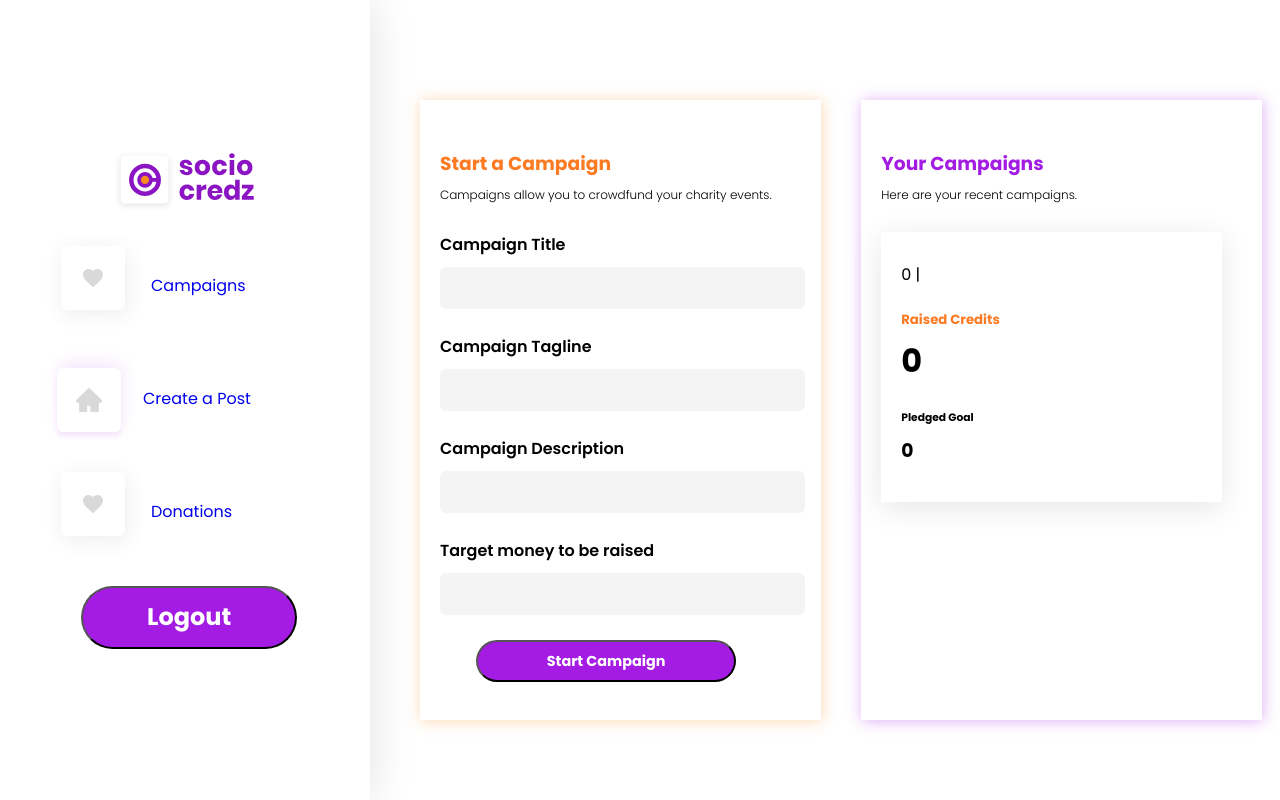
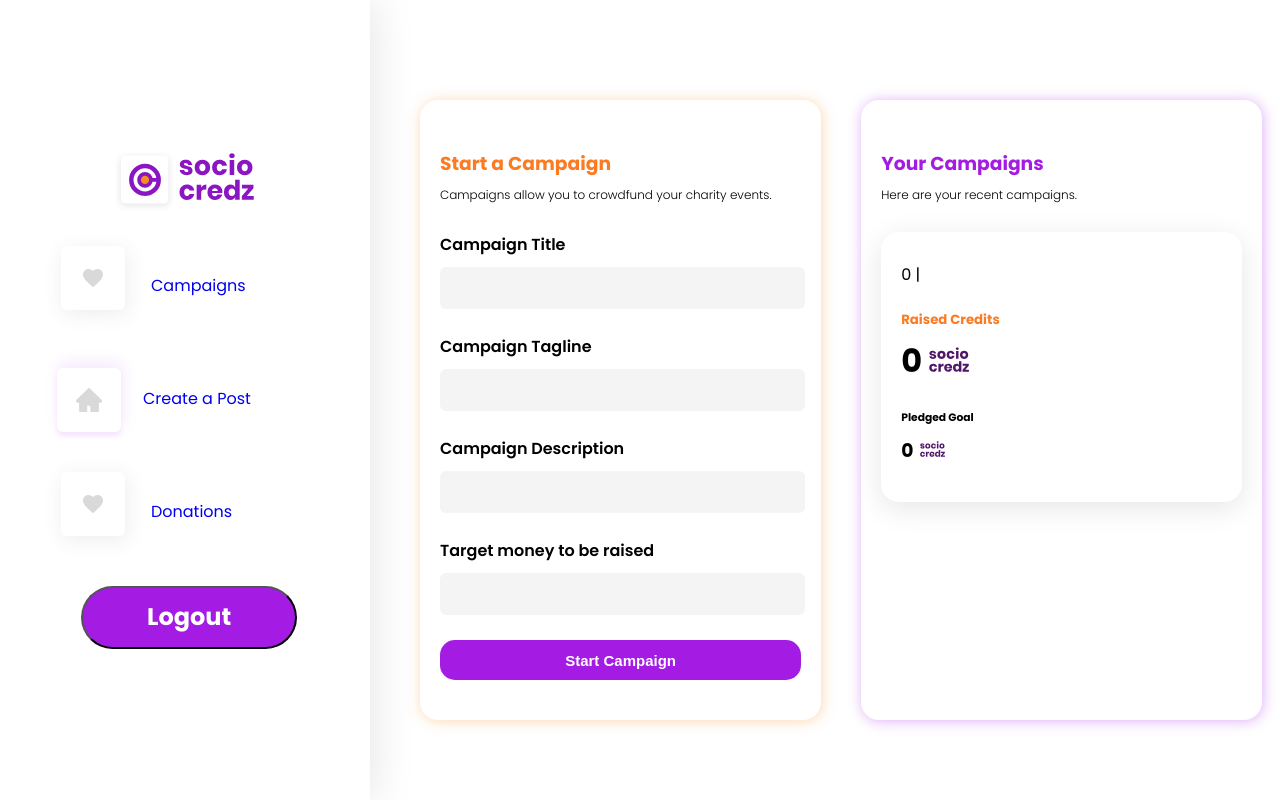
Before and after one commit to TeamRekursion/sociocredz-frontend, a React (Create React App) app: page /campaign in a window 1280 px wide. Built offline with nearby package versions, Linux system fonts and the light colour scheme; no server answers; the HTML template or start-up script is replaced by a standard one.

Commit message:
fix: final UI fixes

```diff
--- a/src/App.css
+++ b/src/App.css
@@ -1,3 +1,14 @@
+body{
+    -ms-overflow-style: none;  /* IE and Edge */
+    scrollbar-width: 50px;
+}
+.main{
+            width: 100%;
+            background-color: #f4f4f4;
+            border-radius: 15px;
+            display: flex;
+            align-content: space-between;
+}
 .navbar{
     height: 100px;
     display: flex;
@@ -79,6 +90,15 @@ li {
 .logpu{
     width: 100%;
     height: 40px;
+    border-style: none;
+    background-color: #f4f4f4;
+    margin-top: 10px;
+    border-radius: 6px;
+    outline: none;
+}
+.logpu1{
+    width: 100%;
+    height: 160px;
     border-style: none;
     background-color: #f4f4f4;
     margin-top: 10px;
@@ -180,10 +200,6 @@ li {
   .gg > li > span > .log{
     display:block;
   }
-  .menu-dropdown{
-      /*border-style: solid;*/
-      /*border-color: black;*/
-  }
   li > span{
       /* text-decoration: none; */
       display: inline-block;
@@ -197,11 +213,13 @@ li {
       padding: 30px 20px;
       width: 42%;
       height: 70vh;
+      border-radius: 18px;
       box-shadow: 1px 1px 14px rgba(247, 141, 29, 0.34);
   }
   .rightg{
       margin-top: 100px;
       padding: 30px 20px;
+      border-radius: 18px;
       margin-left: 40px;
       width: 42%;
       height: 70vh;
@@ -214,22 +232,109 @@ li {
 
   }
   .card{
-      width: calc(100% - 60px);
+      width: calc(100% - 40px);
+      border-radius: 18px;
       height: 210px;
       padding: 30px 20px;
+
       box-shadow: 0px 6.31102px 28.5969px rgba(0, 0, 0, 0.1);
   }
 .card-post{
     display: flex;
+    background-color: #e9e9e9;
     flex-direction: column;
+    border-radius: 15px;
     width: calc(100% - 60px);
-    height: 450px;
+    height: 400px;
+    overflow-y:scroll;
     padding: 10px 30px;
     box-shadow: 0px 6.31102px 28.5969px rgba(0, 0, 0, 0.1);
 }
   .kam{
       margin-top: -15px;
   }
+  .mk{
+      margin-top: 0px;
+    width: 100%;
+    height: 40px;
+    background-color: #A41BE4;
+    border-radius: 15px;
+    color: white;
+    border-style: none;
+    outline: none;
+    cursor: pointer;
+    /* font-family: 'Poppins', */
+    /* fontStyle: 'normal', */
+    font-weight: 600;
+    font-Size: 15px;
+
+    /* lineHeight: '36px', */
+    /* color: '#FFFFFF' */
+  }
+  .mk1{
+      margin-top: 20px;
+    width: 100%;
+    height: 40px;
+    background-color: #A41BE4;
+    border-radius: 15px;
+    color: white;
+    border-style: none;
+    outline: none;
+    cursor: pointer;
+    /* font-family: 'Poppins', */
+    /* fontStyle: 'normal', */
+    font-weight: 600;
+    font-Size: 15px;
+
+    /* lineHeight: '36px', */
+    /* color: '#FFFFFF' */
+  }
+  .soc{
+      width:40px;
+      margin-left: 7px;
+  }
+  .soc1{
+      width:25px;
+      margin-left: 7px;
+  }
+  .sq{
+    /* background-color: transparent; */
+    color: #FC7B22;
+    /* width: 300px; */
+    border-style: solid;
+    margin: 20px 0px;
+    padding: 10px 174px;
+    font-family: sans-serif;
+    border-radius: 0.3rem;
+    cursor: pointer;
+    /* margin-top: 1rem; */
+  }
+  .org{
+      width:70%;
+      margin-left: 400px;
+      /* border-style: solid; */
+      padding-top: 150px;
+      /* height: 50vh; */
+      /* display: flex; */
+      /* align-items: center; */
+  }
+  .reor{
+      margin-top: -80px;
+      height: 80vh;
+      border-radius: 20px;
+      /* border-style: solid; */
+      box-shadow: 1px 1px 14px rgba(247, 141, 29, 0.34);
+  }
+  .his{
+      padding: 30px;
+      color: #FC7B22;
+  }
+  .cod{
+      margin: 120px;
+  }
+  /* .sq1{
+    width: 100%;
+  } */
 
 
 
--- a/src/components/campcard.js
+++ b/src/components/campcard.js
@@ -1,5 +1,6 @@
 import React from 'react'
 import api from "../utils/apiCalls";
+import soc from "../Assets/sociocredz.svg"
 
 class Campcard extends React.Component {
     state = {
@@ -43,9 +44,13 @@ class Campcard extends React.Component {
             <span>{this.state.title} | <span style={{color:"#a41be4"}}>{this.state.tagline}</span></span>
 
             <h5 style={{color:"#fc7b22"}}>Raised Credits</h5>
-            <h1 className="kam"><span>{this.state.moneyRaised}</span></h1>
+            <h1 className="kam"><span>{this.state.moneyRaised}
+            <img src={soc} alt="soc" className="soc"/>
+            </span></h1>
             <h6>Pledged Goal</h6>
-            <h3 className="kam"><span>{this.state.moneyRequired}</span></h3>
+            <h3 className="kam"><span>{this.state.moneyRequired}
+            <img src={soc} alt="soc" className="soc1"/>
+            </span></h3>
         </div>
       </div>
     )
--- a/src/pages/campaign.js
+++ b/src/pages/campaign.js
@@ -12,9 +12,9 @@ class Landingpage extends React.Component {
     moneyRaised:'',
     token: '',
   }
-  constructor (props) {
-    super(props)
-  }
+  // constructor (props) {
+  //   super(props)
+  // }
 
   async componentDidMount () {
     let token = localStorage.getItem("token")
@@ -26,7 +26,7 @@ class Landingpage extends React.Component {
     e.preventDefault();
     let response = await api.CreateCampaign(this.state.token, this.state.tagline,
         this.state.desc, this.state.moneyRaised, this.state.title)
-    if (response.code == 201) {
+    if (response.code === 201) {
       alert("campaign created!")
     } else {
       alert("Campaign Creation Failed!")
@@ -73,21 +73,8 @@ class Landingpage extends React.Component {
               })}/>
                 <br/>
                 <br/>
-              <div style={{
-                paddingLeft: '10%'
-              }}>
-                <button type="submit" onClick={this.handleSubmit} style={{
-                  width: '80%',
-                  height: '30%',
-                  background: '#A41BE4',
-                  borderRadius: '44.1px',
-                  fontFamily: 'Poppins',
-                  fontStyle: 'normal',
-                  fontWeight: 'bold',
-                  fontSize: '90%',
-                  lineHeight: '36px',
-                  color: '#FFFFFF'
-                }}>
+              <div>
+                <button type="submit" onClick={this.handleSubmit} className="mk">
                   Start Campaign
                 </button>
               </div>
--- a/src/pages/donations.js
+++ b/src/pages/donations.js
@@ -1,6 +1,6 @@
 import React from 'react'
 import Dashnav from '../components/dashnav';
-import Campcard from '../components/campcard';
+// import Campcard from '../components/campcard';
 import api from '../utils/apiCalls';
 // import Democarasol from '../components/caraso/l'
 
@@ -9,14 +9,8 @@ function DonationsCard(props) {
     let { name, credits, donationId }  = props;
     return (
         <div style={{
-            margin: '1%',
-            width: '1161.25px',
-            height: '184.98px',
-            background: '#F8F8F8',
-            borderRadius: '15px',
-            display: 'flex',
-            alignContent: 'space-between',
-        }}>
+
+        }} className="main">
             {/*<div>*/}
 
             {/*</div>*/}
@@ -72,9 +66,9 @@ class Landingpage extends React.Component {
         token: '',
 
     }
-    constructor (props) {
-        super(props)
-    }
+    // constructor (props) {
+    //     super(props)
+    // }
 
     updateDonations = async () => {
         let response = await api.FetchDonations(this.state.token);
@@ -98,7 +92,7 @@ class Landingpage extends React.Component {
         e.preventDefault();
         let response = await api.CreateCampaign(this.state.token, this.state.tagline,
             this.state.desc, this.state.moneyRaised, this.state.title)
-        if (response.code == 201) {
+        if (response.code === 201) {
             alert("campaign created!")
         } else {
             alert("Campaign Creation Failed!")
@@ -108,7 +102,7 @@ class Landingpage extends React.Component {
         return (
             <div>
                 <Dashnav/>
-                <div className="grid-set">
+                {/* <div className="grid-set">
                     <div style={{
                         display: 'flex',
                         flex: 1,
@@ -137,22 +131,28 @@ class Landingpage extends React.Component {
                                 fontSize: '36px',
                                 lineHeight: '54px',
                                 color: '#F78D1D'
-                            }}>Donations</div>
+                            }}>Donations</div> */}
+                            <div className="org">
+                                <div className="reor">
+                                    <h2 className="his">Donations</h2>
                                 <div style={{
                                     padding: '10px',
                                     display: 'flex',
                                     margin: '10px',
                                     flexDirection: 'column'
-                            }}>
-
+                                }} className="cod">
                                 {this.state.donations.map( (e, i) => {
                                     return (<DonationsCard key={i} name={e.User.userName} credits={e.amount} donationId={e.donationId} />)
                                 })}
 
                                 </div>
                                 </div>
+
                             </div>
+
+                        {/* </div>
                     </div>
+                </div> */}
             </div>
         )
     }
--- a/src/pages/posts.js
+++ b/src/pages/posts.js
@@ -1,6 +1,6 @@
 import React from 'react'
 import Dashnav from '../components/dashnav';
-import Campcard from '../components/campcard';
+// import Campcard from '../components/campcard';
 import api from '../utils/apiCalls';
 import PostCard from "../components/PostCard";
 // import Democarasol from '../components/caraso/l'
@@ -12,9 +12,9 @@ class Posts extends React.Component {
     postPhotoUrl: 'https://penji.co/wp-content/uploads/2019/08/red-cross-uganda-non-profit-posters.jpg',
     token: ''
   }
-  constructor (props) {
-    super(props)
-  }
+  // constructor (props) {
+  //   super(props)
+  // }
 
   // fetchLast = () => {
   //   api.FetchCampaigns
@@ -30,7 +30,7 @@ class Posts extends React.Component {
   handleSubmit = async (e) => {
     e.preventDefault();
     let response = await api.CreatePost(this.state.token, this.state.title, this.state.desc, this.state.postPhotoUrl)
-    if (response.code == 201) {
+    if (response.code === 201) {
       alert("Post created!")
     } else {
       alert("Post Creation Failed!")
@@ -56,7 +56,7 @@ class Posts extends React.Component {
               <label className='loglab'>
                 Post Description
               </label>
-              <input className='logpu' value={this.state.desc} onChange={(e) => this.setState({
+              <input className='logpu1' value={this.state.desc} onChange={(e) => this.setState({
                 desc: e.target.value,
               })}/>
               <br/>
@@ -64,21 +64,10 @@ class Posts extends React.Component {
               <br/>
 
 
-              <div style={{
-                paddingLeft: '10%'
-              }}>
-                <button type="submit" onClick={this.handleSubmit} style={{
-                  width: '80%',
-                  height: '30%',
-                  background: '#A41BE4',
-                  borderRadius: '44.1px',
-                  fontFamily: 'Poppins',
-                  fontStyle: 'normal',
-                  fontWeight: 'bold',
-                  fontSize: '90%',
-                  lineHeight: '36px',
-                  color: '#FFFFFF'
-                }}>
+              <div>
+              <input type="file" id="actual-btn" hidden className="sq1"/>
+              <label for="actual-btn" className="sq">Upload post</label>
+                <button type="submit" onClick={this.handleSubmit} className="mk1">
                   Publish the post
                 </button>
               </div>
```
Also changed, not shown: src/components/PostCard.js (+8 -8 lines), src/Assets/sociocredz.svg (added). Lines whose indentation alone changed are shown as unchanged.
